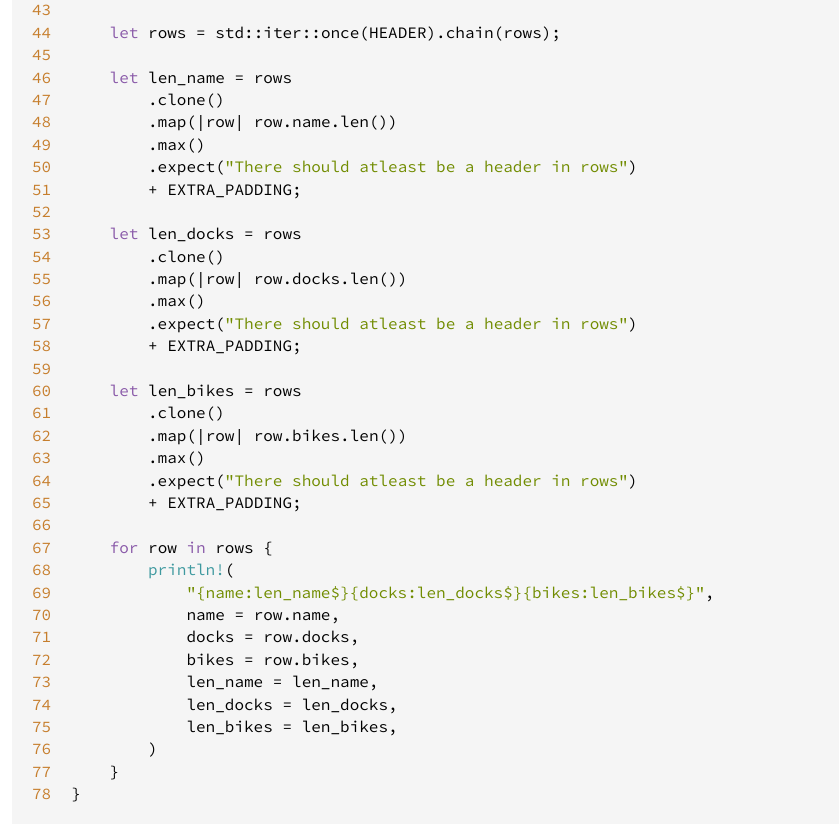
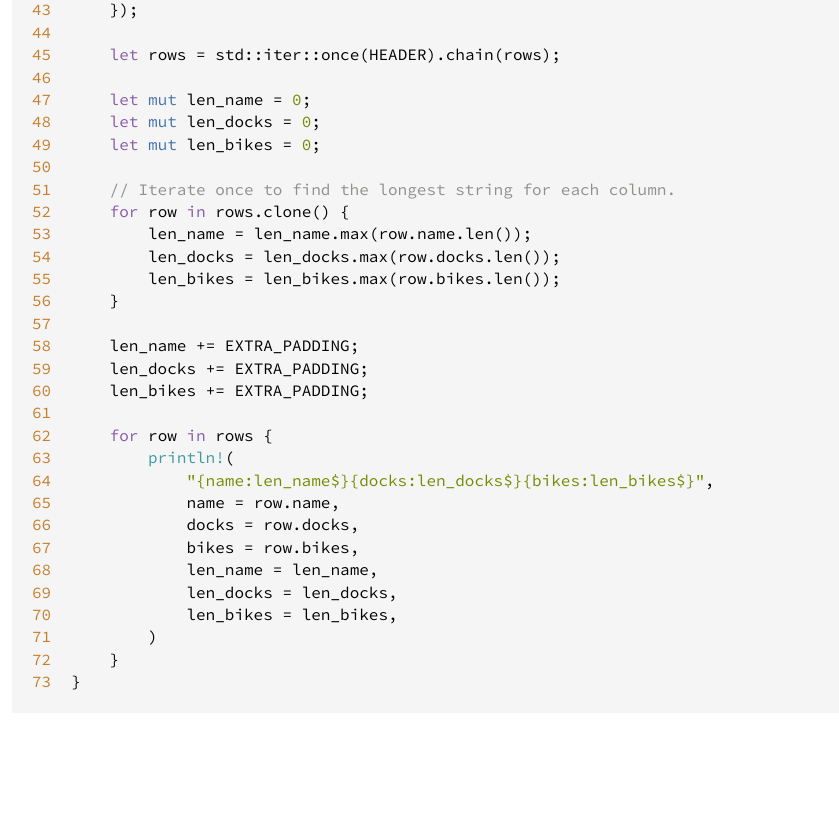
Before and after one commit to regiontog/sykl, a plain HTML site: page src/sykl/formatting.rs.html in a window 1280 px wide. Shown: the part 1110-1950 px from the top of the page, without its empty margins (3-842 px from the left). After the commit the page ends 1874 px from the top, so only its background shows below. Drawn offline with Linux system fonts and the light colour scheme.

Commit message:
Deploying to gh-pages from  42f00981478bccddfc26ab9e1b09783541cf9ab5

```diff
--- a/src/sykl/formatting.rs.html
+++ b/src/sykl/formatting.rs.html
@@ -71,11 +71,6 @@
 <span id="71">71</span>
 <span id="72">72</span>
 <span id="73">73</span>
-<span id="74">74</span>
-<span id="75">75</span>
-<span id="76">76</span>
-<span id="77">77</span>
-<span id="78">78</span>
 </pre><div class="example-wrap"><pre class="rust ">
 <span class="kw">use</span> <span class="ident">std</span>::<span class="ident">borrow</span>::<span class="ident">Cow</span>;
 <span class="kw">use</span> <span class="ident">std</span>::<span class="ident">iter</span>::<span class="ident">Iterator</span>;
@@ -106,6 +101,7 @@
 <span class="doccomment">/// Prints each stations name, number of available docks and number of available</span>
 <span class="doccomment">/// bikes in 3 columns per row with a header row.</span>
 <span class="kw">pub</span>(<span class="kw">super</span>) <span class="kw">fn</span> <span class="ident">pretty_print_stations</span><span class="op">&lt;</span><span class="lifetime">&#39;a</span><span class="op">&gt;</span>(<span class="ident">stations</span>: <span class="kw">impl</span> <span class="ident">Iterator</span><span class="op">&lt;</span><span class="ident">Item</span> <span class="op">=</span> <span class="kw-2">&amp;</span><span class="lifetime">&#39;a</span> <span class="ident">JoinedStation</span><span class="op">&gt;</span> <span class="op">+</span> <span class="ident">Clone</span>) {
+    <span class="comment">// Convert the stations iterator to a iterator of Row structs.</span>
     <span class="kw">let</span> <span class="ident">rows</span> <span class="op">=</span> <span class="ident">stations</span>.<span class="ident">map</span>(<span class="op">|</span><span class="ident">station</span><span class="op">|</span> <span class="ident">Row</span> {
         <span class="ident">name</span>: <span class="ident">Cow</span>::<span class="ident">Borrowed</span>(<span class="kw-2">&amp;</span><span class="ident">station</span>.<span class="ident">name</span>),
         <span class="ident">docks</span>: <span class="ident">station</span>
@@ -122,26 +118,20 @@
 
     <span class="kw">let</span> <span class="ident">rows</span> <span class="op">=</span> <span class="ident">std</span>::<span class="ident">iter</span>::<span class="ident">once</span>(<span class="ident">HEADER</span>).<span class="ident">chain</span>(<span class="ident">rows</span>);
 
-    <span class="kw">let</span> <span class="ident">len_name</span> <span class="op">=</span> <span class="ident">rows</span>
-        .<span class="ident">clone</span>()
-        .<span class="ident">map</span>(<span class="op">|</span><span class="ident">row</span><span class="op">|</span> <span class="ident">row</span>.<span class="ident">name</span>.<span class="ident">len</span>())
-        .<span class="ident">max</span>()
-        .<span class="ident">expect</span>(<span class="string">&quot;There should atleast be a header in rows&quot;</span>)
-        <span class="op">+</span> <span class="ident">EXTRA_PADDING</span>;
+    <span class="kw">let</span> <span class="kw-2">mut</span> <span class="ident">len_name</span> <span class="op">=</span> <span class="number">0</span>;
+    <span class="kw">let</span> <span class="kw-2">mut</span> <span class="ident">len_docks</span> <span class="op">=</span> <span class="number">0</span>;
+    <span class="kw">let</span> <span class="kw-2">mut</span> <span class="ident">len_bikes</span> <span class="op">=</span> <span class="number">0</span>;
 
-    <span class="kw">let</span> <span class="ident">len_docks</span> <span class="op">=</span> <span class="ident">rows</span>
-        .<span class="ident">clone</span>()
-        .<span class="ident">map</span>(<span class="op">|</span><span class="ident">row</span><span class="op">|</span> <span class="ident">row</span>.<span class="ident">docks</span>.<span class="ident">len</span>())
-        .<span class="ident">max</span>()
-        .<span class="ident">expect</span>(<span class="string">&quot;There should atleast be a header in rows&quot;</span>)
-        <span class="op">+</span> <span class="ident">EXTRA_PADDING</span>;
+    <span class="comment">// Iterate once to find the longest string for each column.</span>
+    <span class="kw">for</span> <span class="ident">row</span> <span class="kw">in</span> <span class="ident">rows</span>.<span class="ident">clone</span>() {
+        <span class="ident">len_name</span> <span class="op">=</span> <span class="ident">len_name</span>.<span class="ident">max</span>(<span class="ident">row</span>.<span class="ident">name</span>.<span class="ident">len</span>());
+        <span class="ident">len_docks</span> <span class="op">=</span> <span class="ident">len_docks</span>.<span class="ident">max</span>(<span class="ident">row</span>.<span class="ident">docks</span>.<span class="ident">len</span>());
+        <span class="ident">len_bikes</span> <span class="op">=</span> <span class="ident">len_bikes</span>.<span class="ident">max</span>(<span class="ident">row</span>.<span class="ident">bikes</span>.<span class="ident">len</span>());
+    }
 
-    <span class="kw">let</span> <span class="ident">len_bikes</span> <span class="op">=</span> <span class="ident">rows</span>
-        .<span class="ident">clone</span>()
-        .<span class="ident">map</span>(<span class="op">|</span><span class="ident">row</span><span class="op">|</span> <span class="ident">row</span>.<span class="ident">bikes</span>.<span class="ident">len</span>())
-        .<span class="ident">max</span>()
-        .<span class="ident">expect</span>(<span class="string">&quot;There should atleast be a header in rows&quot;</span>)
-        <span class="op">+</span> <span class="ident">EXTRA_PADDING</span>;
+    <span class="ident">len_name</span> <span class="op">+</span><span class="op">=</span> <span class="ident">EXTRA_PADDING</span>;
+    <span class="ident">len_docks</span> <span class="op">+</span><span class="op">=</span> <span class="ident">EXTRA_PADDING</span>;
+    <span class="ident">len_bikes</span> <span class="op">+</span><span class="op">=</span> <span class="ident">EXTRA_PADDING</span>;
 
     <span class="kw">for</span> <span class="ident">row</span> <span class="kw">in</span> <span class="ident">rows</span> {
         <span class="macro">println</span><span class="macro">!</span>(
```
